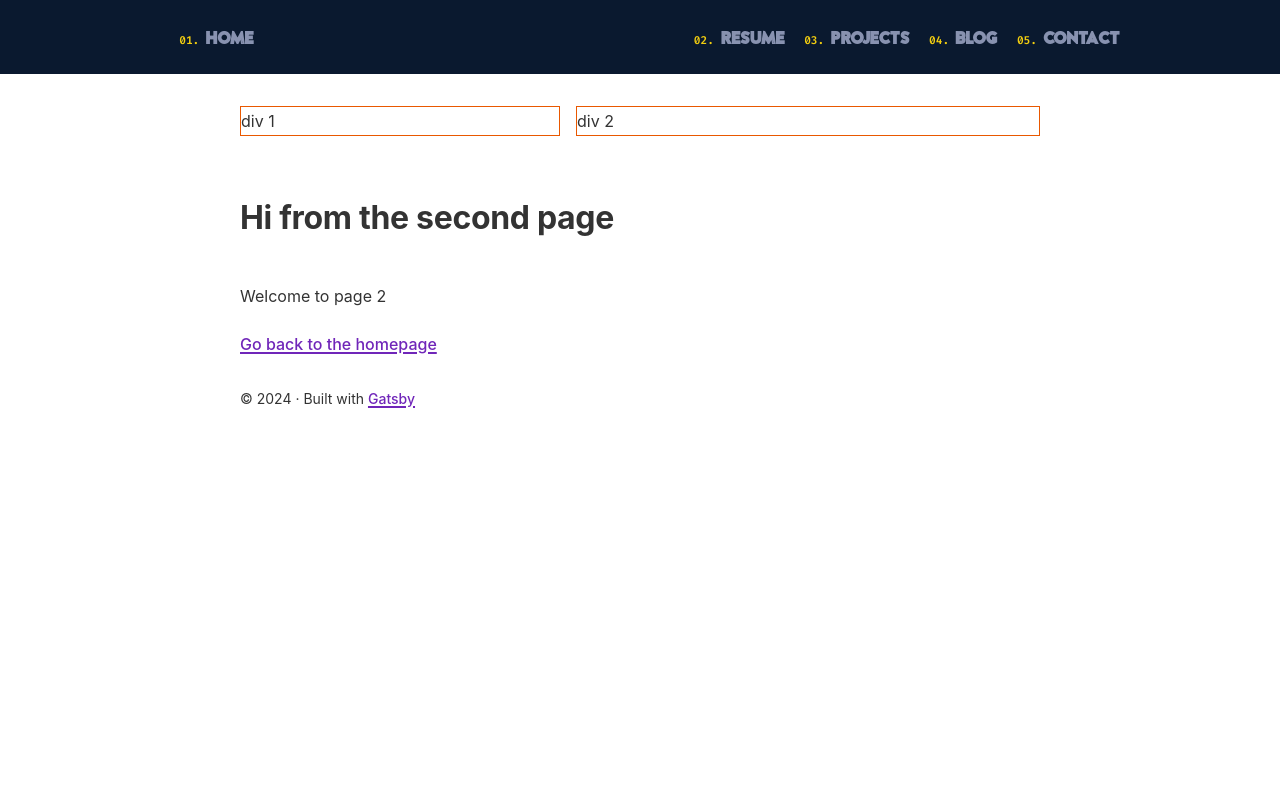
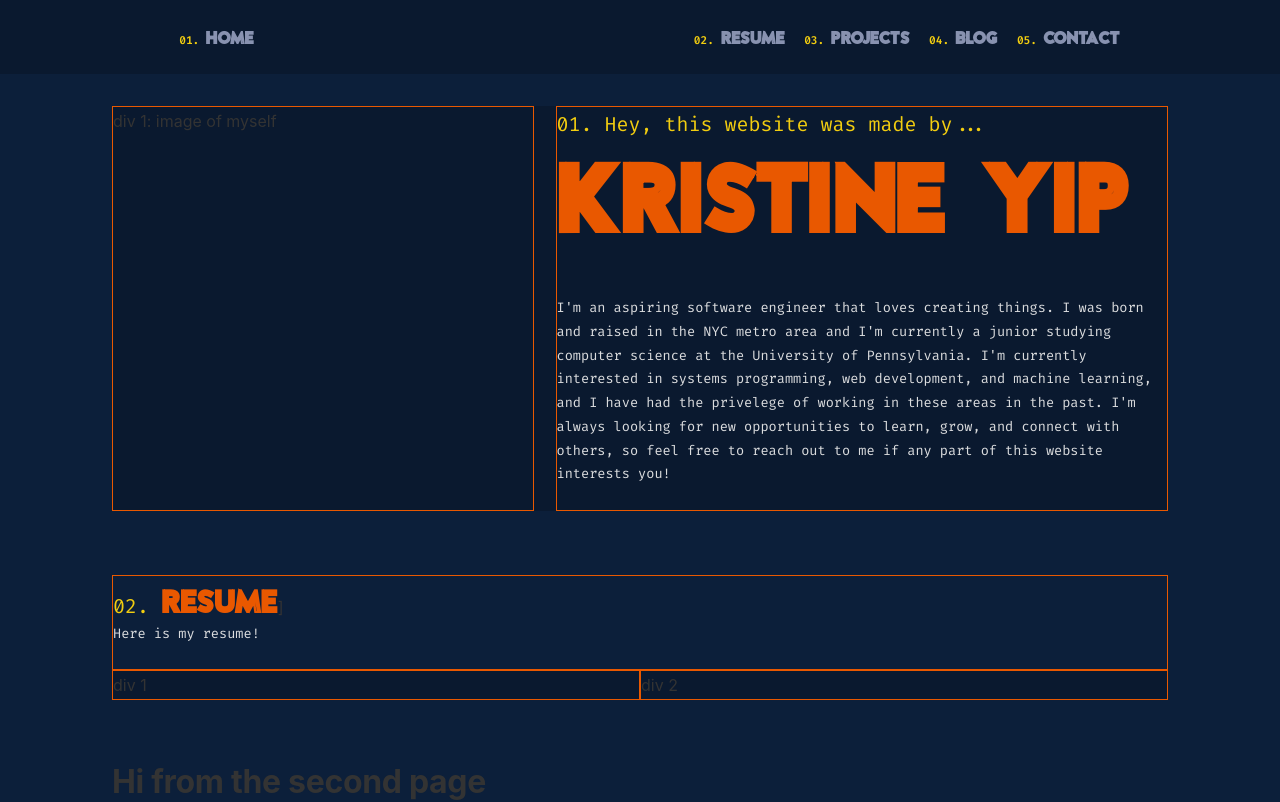
Before and after one commit to kriyip/personal-website-24, a Gatsby site: page /page-2 in a window 1280 px wide. Shown: the top 802 px of the page. Built offline with nearby package versions, Linux system fonts and the light colour scheme; Gatsby itself is replaced by a stand-in of ours.

Commit message:
about section formatting

```diff
--- a/src/components/about.js
+++ b/src/components/about.js
@@ -1,10 +1,22 @@
 import * as React from "react"
 import * as styles from "../components/index.module.css"
 
+// todo: move content into gatsby-config or json file thing
 const AboutSection = () => (
-    <div className={styles.container}>
-        <div className={`${styles.sideBySide} ${styles.imageContainer}`}>div 1</div>
-        <div className={styles.sideBySide}>div 2</div>
+    <div className={`${styles.container} ${styles.about}`}>
+        <div className={`${styles.imageContainer}`}>div 1: image of myself</div>
+        <div className={styles.aboutText}>
+            <span className={styles.sectionNumber}>01. Hey, this website was made by...</span>
+            <h1>Kristine Yip</h1>
+            <p>I'm an aspiring software engineer that loves creating things.
+                I was born and raised in the NYC metro area and I'm currently a
+                junior studying computer science at the University of Pennsylvania.
+                I'm currently interested in systems programming, web development, and
+                machine learning, and I have had the privelege of working in these areas
+                in the past. I'm always looking for new opportunities to learn, grow, and connect with others,
+                so feel free to reach out to me if any part of this website interests you!
+            </p>
+        </div>
     </div>
 )
 
--- a/src/components/header.js
+++ b/src/components/header.js
@@ -2,18 +2,26 @@ import * as React from "react"
 import { Link } from "gatsby"
 import * as headerStyles from './header.module.css'
 
-const Header = ({ siteTitle }) => (
-  <header className={headerStyles.header}>
-    <Link to="/" className={headerStyles.navLink}>
+const Header = ({ siteTitle }) => {
+  const handleHomeClick = (e) => {
+    if (typeof window !== 'undefined' && window.location.pathname === '/') {
+      e.preventDefault();
+      window.location.scrollTo(0, 0);
+    }
+  }
+  return (
+    <header className={headerStyles.header}>
+    <Link to="/" className={headerStyles.navLink} onClick={handleHomeClick}>
       <span class={`${headerStyles.navNumber}`}>01. </span>Home
     </Link>
     <nav>
-      <Link to='/resume' className={`${headerStyles.navLink}`}><span class={`${headerStyles.navNumber}`}>02. </span>Resume</Link>
-      <Link to='/portfolio' className={headerStyles.navLink}><span class={`${headerStyles.navNumber}`}>03. </span>Projects</Link>
-      <Link to='/blog' className={headerStyles.navLink}><span class={`${headerStyles.navNumber}`}>04. </span>Blog</Link>
-      <Link to='/contact' className={headerStyles.navLink}><span class={`${headerStyles.navNumber}`}>05. </span>Contact</Link>
+      <Link to='#resume' className={`${headerStyles.navLink}`}><span className={`${headerStyles.navNumber}`}>02. </span>Resume</Link>
+      <Link to='#portfolio' className={headerStyles.navLink}><span className={`${headerStyles.navNumber}`}>03. </span>Projects</Link>
+      <Link to='#blog' className={headerStyles.navLink}><span className={`${headerStyles.navNumber}`}>04. </span>Blog</Link>
+      <Link to='#contact' className={headerStyles.navLink}><span className={`${headerStyles.navNumber}`}>05. </span>Contact</Link>
     </nav>
   </header>
-)
+  )
+}
 
 export default Header
--- a/src/components/index.module.css
+++ b/src/components/index.module.css
@@ -62,18 +62,14 @@
   margin-bottom: var(--size-gap);
   display: flex;
   justify-content: space-between;
+  background-color: #0a192f;
 }
 
-.sideBySide {
-  /* width: 48%; */
-  border: solid 1px #e95800;
-}
-
-.container > div:nth-child(1) {
+.container.about > div:nth-child(1) {
   width: 40%;
 }
 
-.container > div:nth-child(2) {
+.container.about > div:nth-child(2) {
   width: 58%;
 }
 
@@ -90,3 +86,39 @@
 .imageContainer {
   border: solid 1px #e95800;
 }
+
+.aboutText {
+  border: solid 1px #e95800;
+}
+
+.aboutText > h1 {
+  color: #e95800;
+  font-family: 'Argon', sans-serif;
+  font-size: 6rem;
+}
+
+.aboutText > p {
+  color: #eeeeeeeb;
+  font-size: 0.85rem;
+  font-family: 'Fira Code', monospace;
+}
+
+.sectionNumber {
+  font-family: 'Fira Code', monospace;
+  font-size: 1.25rem;
+  color: #f2cd10; /* Light text color */
+}
+
+.sectionTitle {
+  font-size: 2rem;
+  font-weight: bold;
+  margin-bottom: 0;
+  margin-top: var(--space-1);
+  font-family: 'Argon', sans-serif;
+  color: #e95800;
+}
+
+.halfContainer {
+  width: 50%;
+  border: 1px solid #e95800;
+}
--- a/src/components/layout.css
+++ b/src/components/layout.css
@@ -21,7 +21,7 @@
   --space-4: 24px;
   --space-5: 32px;
   --space-6: 64px;
-  --size-content: 54rem;
+  --size-content: 70rem;
   --size-gutter: var(--space-5);
   --size-gap: var(--space-6);
 }
@@ -42,6 +42,7 @@ body {
   font-weight: normal;
   margin: 0;
   word-wrap: break-word;
+  background-color: #0c1f3a;
 }
 a {
   background-color: transparent;
--- /dev/null
+++ b/src/components/resume.js
@@ -0,0 +1,19 @@
+import * as React from "react";
+import * as styles from "../components/index.module.css"
+
+const ResumeSection = () => {
+    return (
+        <div>
+            <div className={styles.aboutText}>
+                <span className={styles.sectionNumber}>02. </span><span className={styles.sectionTitle}>Resume</span>
+]                <p>Here is my resume!</p>
+            </div>
+            <div className={styles.container}>
+                <div className={styles.halfContainer}>div 1</div>
+                <div className={styles.halfContainer}>div 2</div>
+            </div>
+        </div>
+    )
+}
+
+export default ResumeSection
--- a/src/components/utils.css
+++ b/src/components/utils.css
@@ -1,4 +1,5 @@
-@import url('https://fonts.googleapis.com/css2?family=Fira+Code:wght@300;400;600&family=Quattrocento+Sans:ital,wght@0,400;0,700;1,400;1,700&family=Roboto:wght@300;400;500;700&display=swap');
+@import url('https://fonts.googleapis.com/css2?family=Fira+Code:wght@300;400;600&family=Quattrocento+Sans:ital,wght@0,400;1,700&family=Roboto:wght@300;400;500;700&display=swap');
+
 @font-face {
   font-family: 'Argon';
   src: url('../fonts/Argon-Regular.otf') format('opentype');
--- a/src/pages/page-2.js
+++ b/src/pages/page-2.js
@@ -4,10 +4,12 @@ import { Link } from "gatsby"
 import Layout from "../components/layout"
 import Seo from "../components/seo"
 import AboutSection from "../components/about"
+import ResumeSection from "../components/resume"
 
 const SecondPage = () => (
   <Layout>
     <AboutSection />
+    <ResumeSection />
     <h1>Hi from the second page</h1>
     <p>Welcome to page 2</p>
     <Link to="/">Go back to the homepage</Link>
```
